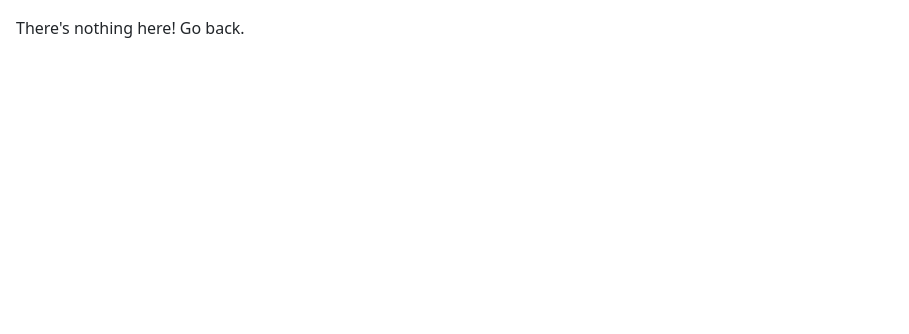
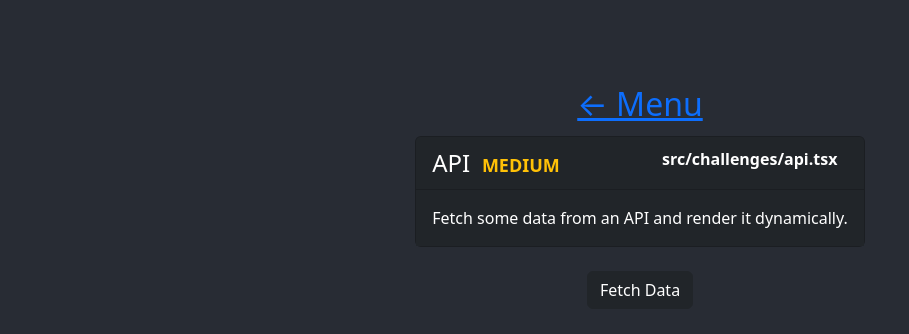
Before and after one commit to alimoncul/react-challenges, a React (Create React App) app: page /api in a window 1280 px wide. Shown: the top 334 px of the page, without its empty margins (0-909 px from the left). Built offline with nearby package versions, Linux system fonts and the light colour scheme.

Commit message:
feature: add api challenge

```diff
--- a/src/App.tsx
+++ b/src/App.tsx
@@ -12,6 +12,7 @@ function App(): JSX.Element {
 				<ul className="list-group bg-dark w-50">
 					<MLink description={DescriptionsJSON.disableButton} />
 					<MLink description={DescriptionsJSON.progressBar} />
+					<MLink description={DescriptionsJSON.api} />
 					<li className="list-group-item d-flex justify-content-between align-items-center bg-dark text-light">
 						Morbi leo risus
 						<span className="badge badge-primary badge-pill text-danger">HARD</span>
--- /dev/null
+++ b/src/challenges/api.tsx
@@ -0,0 +1,54 @@
+import { useState } from 'react'
+import Title from '../components/Title';
+import DescriptionsJSON from '../descriptions.json';
+import { ReactComponent as LoadingIndicator } from '../assets/loading-indicator.svg';
+import { wait } from '../helpers';
+
+function Api(): JSX.Element {
+    const [data, setData] = useState({ "brand": "", "name": "", "style": "", "hop": "", "yeast": "", "malts": "", "ibu": "", "alcohol": "", "blg": "" });
+    const [isLoading, setIsLoading] = useState(false);
+    const [isLoaded, setIsLoaded] = useState(false);
+
+    const fetchABeer = async () => {
+        setIsLoading(true);
+        await wait(1000);
+        const resp = await fetch("https://random-data-api.com/api/v2/beers?size=1");
+        const toJSON = await resp.json();
+        setIsLoading(false);
+        setIsLoaded(true);
+        setData(toJSON);
+    };
+
+    return (
+        <div className="App">
+            <header className="App-header">
+                <Title description={DescriptionsJSON.api} />
+                <div className='d-flex flex-wrap'>
+                    <div className='d-flex w-100'>
+                        <button disabled={isLoading} type="button" className="btn btn-dark" onClick={fetchABeer}>Fetch Data</button>
+                    </div>
+                </div>
+                <div className='d-flex w-100 justify-content-center'>
+                    {isLoading && <LoadingIndicator />}
+                    {isLoaded && !isLoading &&
+                        <div className="card bg-dark w-50 m-4">
+                            <div className="card-body bg-dark">
+                                <h5 className="card-title bg-dark">{data.name}</h5>
+                                <p className="card-text bg-dark">{data.brand}, {data.style}, {data.yeast}</p>
+                            </div>
+                            <ul className="list-group list-group-flush bg-dark">
+                                <li className="list-group-item bg-dark text-white text">Malts: {data.malts}</li>
+                                <li className="list-group-item bg-dark text-white">Ibu: {data.ibu}</li>
+                                <li className="list-group-item bg-dark text-white">Alcohol: {data.alcohol}</li>
+                                <li className="list-group-item bg-dark text-white">Blg: {data.blg}</li>
+                                <li className="list-group-item bg-dark text-white">Hop: {data.hop}</li>
+                            </ul>
+                        </div>
+                    }
+                </div>
+            </header>
+        </div>
+    )
+}
+
+export default Api
--- a/src/descriptions.json
+++ b/src/descriptions.json
@@ -12,5 +12,12 @@
         "description": "Create a Progress Bar that should fill based on the input percentage value.",
         "file": "src/challenges/progress-bar.tsx",
         "difficulty": "MEDIUM"
+    },
+    "api": {
+        "self": "api",
+        "title": "API",
+        "description": "Fetch some data from an API and render it dynamically.",
+        "file": "src/challenges/api.tsx",
+        "difficulty": "MEDIUM"
     }
 }
--- /dev/null
+++ b/src/helpers/index.ts
@@ -0,0 +1 @@
+export const wait = (ms: number) => new Promise((r) => setTimeout(r, ms));
--- a/src/index.tsx
+++ b/src/index.tsx
@@ -9,6 +9,7 @@ import App from './App'
 
 import DisableButton from './challenges/disable-button'
 import ProgressBar from './challenges/progress-bar'
+import Api from './challenges/api'
 
 const root = ReactDOM.createRoot(
   document.getElementById('root') as HTMLElement
@@ -20,6 +21,7 @@ root.render(
         <Route path="/" element={<App />} />
         <Route path="disable-button" index element={<DisableButton />} />
         <Route path="progress-bar" index element={<ProgressBar />} />
+        <Route path="api" index element={<Api />} />
         <Route
           path="*"
           element={
```
Also changed, not shown: src/assets/loading-indicator.svg (added).
